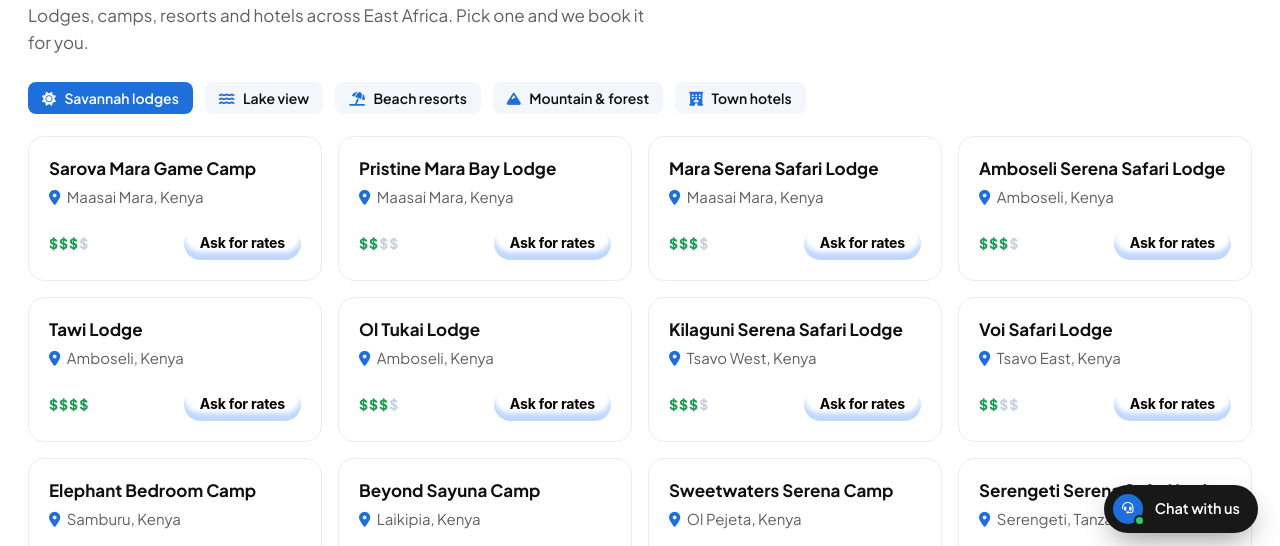
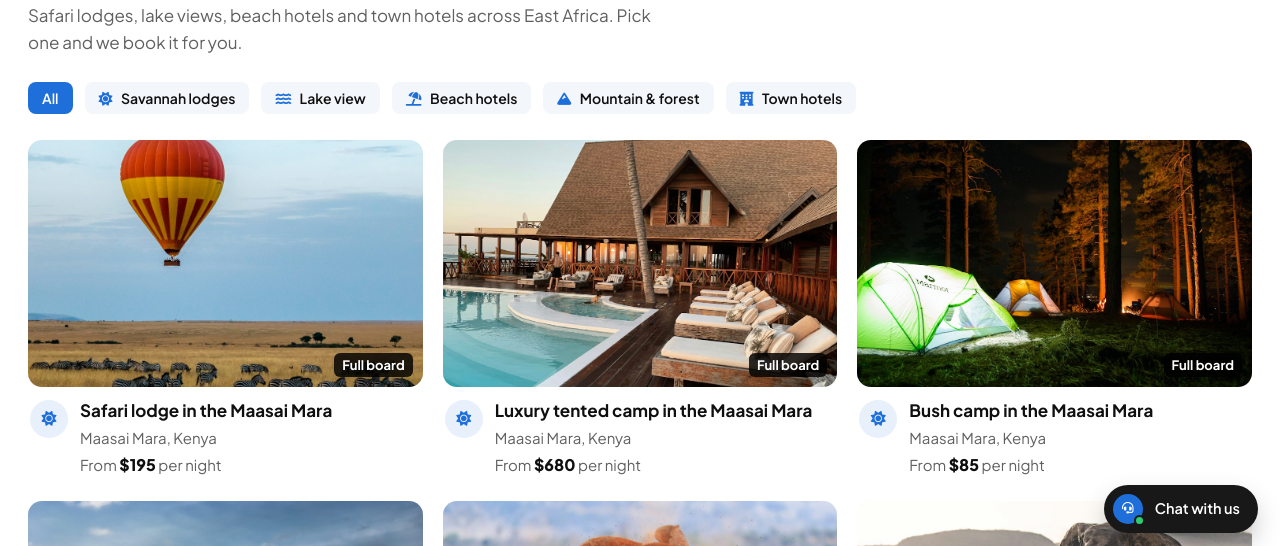
Before and after one commit to kabindu/safarinomad, a website: page accommodation.html in a window 1280 px wide. Shown: the part 245-791 px from the top of the page. Drawn offline with Linux system fonts and the light colour scheme.

Commit message:
Places to stay as package-style cards with a photo and price per night
- 26 stays such as 'Beach hotel in Lamu', 'Lake lodge in Naivasha', 'Safari
  lodge in the Maasai Mara': photo of the place, meal plan in the corner,
  place and 'From $X per night', same card as the packages
- Prices estimated per person per night (sharing) from the nightly costs in
  server/pricing.mjs plus our 30% margin; Lindberg publishes no nightly rates.
  Each stay keeps its properties (Lindberg's and others) as options for the team
- Tabs: All, savannah, lake, beach, mountain & forest, town
- Photos credited; contact form now asks for rates for the chosen stay

Co-Authored-By: Claude Opus 5.5 <noreply@anthropic.com>

```diff
--- a/accommodation.html
+++ b/accommodation.html
@@ -31,10 +31,10 @@
   <div class="wrap">
     <nav class="breadcrumb" aria-label="Breadcrumb"><a href="index.html">Home</a><i class="fa-solid fa-chevron-right"></i><span>Places to stay</span></nav>
     <h1>Places to stay</h1>
-    <p class="stay-lead">Lodges, camps, resorts and hotels across East Africa. Pick one and we book it for you.</p>
+    <p class="stay-lead">Safari lodges, lake views, beach hotels and town hotels across East Africa. Pick one and we book it for you.</p>
     <div class="tabs stay-tabs" id="stayTabs" role="tablist" aria-label="Kind of stay"></div>
-    <div class="stay-grid" id="stayGrid"></div>
-    <p class="stay-note">$ budget to $$$$ luxury. Rates change with the season; we confirm the price in your quote.</p>
+    <div class="card-grid" id="stayGrid"></div>
+    <p class="stay-note">Prices are per person per night, sharing a room, and change with the season. We confirm the exact rate in your quote.</p>
   </div>
 </section>
 </main>
--- a/css/pages.css
+++ b/css/pages.css
@@ -418,25 +418,12 @@
 .credit-list b{color:var(--yt-ink, #0B1F3A);font-weight:600;}
 
 /* ---------- Places to stay (accommodation.html) ----------
-   Clean, like Lindberg's lodges page: title, one line, one row of tabs, a grid of simple cards. */
+   Clean, like Lindberg's: title, one line, one row of tabs, then the same cards as the packages. */
 .stay-page{padding:36px 0 72px;}
 .stay-page h1{font-size:clamp(32px,4vw,46px);margin:14px 0 8px;}
-.stay-lead{font-size:17px;color:var(--yt-muted);max-width:620px;}
-.stay-tabs{margin:26px 0 22px;}
+.stay-lead{font-size:17px;color:var(--yt-muted);max-width:640px;}
+.stay-tabs{margin:26px 0 26px;}
 .stay-tabs .tab i{margin-right:6px;color:var(--orange);}
 .stay-tabs .tab.active i{color:inherit;}
-.stay-grid{display:grid;grid-template-columns:repeat(auto-fill,minmax(280px,1fr));gap:16px;}
-.stay-card{display:flex;flex-direction:column;gap:6px;padding:20px;border:1px solid var(--yt-line);border-radius:16px;background:#fff;transition:box-shadow .2s,border-color .2s;}
-.stay-card:hover{border-color:transparent;box-shadow:0 10px 28px -14px rgba(11,31,58,.35);}
-.stay-card h3{font-family:var(--font-body);font-size:17px;font-weight:700;color:var(--yt-text);line-height:1.3;}
-.stay-where{font-size:15px;color:var(--yt-muted);margin:0;}
-.stay-where i{color:var(--orange);margin-right:4px;}
-.stay-foot{display:flex;align-items:center;justify-content:space-between;gap:10px;margin-top:auto;padding-top:12px;}
-.stay-tier{font-size:14px;font-weight:800;color:#1f9d55;letter-spacing:1px;}
-.stay-tier i{font-style:normal;color:#c9d3df;}
-.stay-note{font-size:13.5px;color:var(--yt-muted);margin-top:22px;}
-@media (max-width:600px){
-  .stay-page{padding:24px 0 56px;}
-  .stay-grid{grid-template-columns:minmax(0,1fr);gap:10px;}
-  .stay-card{padding:16px;}
-}
+.stay-note{font-size:13.5px;color:var(--yt-muted);margin-top:28px;}
+@media (max-width:600px){ .stay-page{padding:24px 0 56px;} }
--- a/js/contact.js
+++ b/js/contact.js
@@ -30,12 +30,12 @@
     $('#message').value = `I'd like to travel with ${guide}. Please let me know availability and suggest an itinerary.`;
   }
 
-  // Arriving from "Request a room" on the services page
+  // Arriving from a card on Places to stay (accommodation.html)
   const hotel = params.get('hotel');
   if(hotel && !trip){
     $('#tripNotice').hidden = false;
     $('#tripNotice').innerHTML = `<i class="fa-solid fa-hotel"></i> You're asking about: <b>${hotel.replace(/[<>&]/g, '')}</b>`;
-    $('#message').value = `I'd like to book a room at ${hotel}. Please send me rates for my dates.`;
+    $('#message').value = `I'd like rates for: ${hotel}. My dates and number of travellers are:`;
   }
 
   function setStatus(msg, err){ status.textContent = msg; status.classList.add('show'); status.classList.toggle('error', !!err); }
--- a/js/data.js
+++ b/js/data.js
@@ -436,89 +436,77 @@ const FLIGHTS = [
   { from:'DAR', to:'JRO', time:'1h 10m', stops:0, region:'regional' }
 ];
 
-/* Places to stay (accommodation.html): one tab per setting, like Lindberg's lodges / resorts / town hotels.
-   tier: 1 budget … 4 luxury (a guide only; rates change by season). region: the city, for town hotels.
-   Only list places we can really book; no ratings or prices here (the team quotes rates). */
+/* Places to stay (accommodation.html): shown like the package cards, one card per kind of stay in one place
+   ("Beach hotel in Lamu", "Lake lodge in Naivasha"). Lindberg Safaris lists the same kinds of property
+   (lodges, luxury and bush camps, resort and town hotels) but publishes no nightly rates.
+   price: estimated USD per person per night, sharing, from the nightly costs in server/pricing.mjs plus
+   our usual 30% margin (budget $50 → $65, mid $150 → $195, premium $300 → $390 in Kenya). The team
+   confirms the real rate in the quote. options: properties we can offer there (a guide for the team). */
 const STAY_SETTINGS = [
-  { key:'savannah', short:'Savannah lodges', icon:'fa-sun' },
-  { key:'lake',     short:'Lake view',       icon:'fa-water' },
-  { key:'beach',    short:'Beach resorts',   icon:'fa-umbrella-beach' },
+  { key:'savannah', short:'Savannah lodges',   icon:'fa-sun' },
+  { key:'lake',     short:'Lake view',         icon:'fa-water' },
+  { key:'beach',    short:'Beach hotels',      icon:'fa-umbrella-beach' },
   { key:'mountain', short:'Mountain & forest', icon:'fa-mountain' },
-  { key:'town',     short:'Town hotels',     icon:'fa-hotel' }
+  { key:'town',     short:'Town hotels',       icon:'fa-hotel' }
 ];
 const STAYS = [
-  // Savannah: inside or beside the parks
-  { name:'Sarova Mara Game Camp', area:'Maasai Mara', country:'kenya', setting:'savannah', tier:3 },
-  { name:'Pristine Mara Bay Lodge', area:'Maasai Mara', country:'kenya', setting:'savannah', tier:2 },
-  { name:'Mara Serena Safari Lodge', area:'Maasai Mara', country:'kenya', setting:'savannah', tier:3 },
-  { name:'Amboseli Serena Safari Lodge', area:'Amboseli', country:'kenya', setting:'savannah', tier:3 },
-  { name:'Tawi Lodge', area:'Amboseli', country:'kenya', setting:'savannah', tier:4 },
-  { name:'Ol Tukai Lodge', area:'Amboseli', country:'kenya', setting:'savannah', tier:3 },
-  { name:'Kilaguni Serena Safari Lodge', area:'Tsavo West', country:'kenya', setting:'savannah', tier:3 },
-  { name:'Voi Safari Lodge', area:'Tsavo East', country:'kenya', setting:'savannah', tier:2 },
-  { name:'Elephant Bedroom Camp', area:'Samburu', country:'kenya', setting:'savannah', tier:3 },
-  { name:'Beyond Sayuna Camp', area:'Laikipia', country:'kenya', setting:'savannah', tier:3 },
-  { name:'Sweetwaters Serena Camp', area:'Ol Pejeta', country:'kenya', setting:'savannah', tier:3 },
-  { name:'Serengeti Serena Safari Lodge', area:'Serengeti', country:'tanzania', setting:'savannah', tier:3 },
-  { name:'Ngorongoro Serena Safari Lodge', area:'Ngorongoro Crater rim', country:'tanzania', setting:'savannah', tier:3 },
-  { name:'Tarangire Safari Lodge', area:'Tarangire', country:'tanzania', setting:'savannah', tier:2 },
-  { name:'Mweya Safari Lodge', area:'Queen Elizabeth National Park', country:'uganda', setting:'savannah', tier:3 },
-  { name:'Paraa Safari Lodge', area:'Murchison Falls', country:'uganda', setting:'savannah', tier:3 },
-  { name:'Ruzizi Tented Lodge', area:'Akagera', country:'rwanda', setting:'savannah', tier:3 },
+  // Savannah: inside or beside the parks, full board
+  { id:'mara-lodge', title:'Safari lodge in the Maasai Mara', place:'Maasai Mara', country:'kenya', setting:'savannah', board:'Full board', price:195,
+    img:'images/hero-balloon-zebras.jpg', alt:'Hot-air balloon over zebras in the Maasai Mara', options:['Pristine Mara Bay Lodge', 'Sarova Mara Game Camp', 'Mara Serena Safari Lodge'] },
+  { id:'mara-luxury', title:'Luxury tented camp in the Maasai Mara', place:'Maasai Mara', country:'kenya', setting:'savannah', board:'Full board', price:680,
+    img:'images/safari-lodge.jpg', alt:'Lodge deck and pool at sunset', options:['Angama Mara', 'Olare Mara Kempinski', "Cottar's 1920s Safari Camp"] },
+  { id:'mara-bush-camp', title:'Bush camp in the Maasai Mara', place:'Maasai Mara', country:'kenya', setting:'savannah', board:'Full board', price:85,
+    img:'images/camp-at-night.jpg', alt:'Tents glowing at a camp at night', options:['Matira Bush Camp', 'Olive Bush Camp'] },
+  { id:'amboseli-lodge', title:'Safari lodge in Amboseli', place:'Amboseli', country:'kenya', setting:'savannah', board:'Full board', price:260,
+    img:'images/stays/amboseli-kili-views.jpg', alt:'Kilimanjaro rising above Amboseli', options:['Amboseli Serena Safari Lodge', 'Ol Tukai Lodge', 'Tawi Lodge'] },
+  { id:'tsavo-lodge', title:'Safari lodge in Tsavo', place:'Tsavo East & West', country:'kenya', setting:'savannah', board:'Full board', price:195,
+    img:'images/stays/tsavo-west-chyulu.jpg', alt:'Red-dusted elephant in Tsavo', options:['Voi Safari Lodge', 'Kilaguni Serena Safari Lodge', 'Finch Hattons'] },
+  { id:'samburu-camp', title:'Tented camp in Samburu', place:'Samburu', country:'kenya', setting:'savannah', board:'Full board', price:390,
+    img:'images/elephant-savannah.jpg', alt:'Elephant on the dry savannah', options:['Elephant Bedroom Camp', 'Soroi Larsens Camp'] },
+  { id:'ol-pejeta-camp', title:'Safari camp at Ol Pejeta & Laikipia', place:'Ol Pejeta, Laikipia', country:'kenya', setting:'savannah', board:'Full board', price:390,
+    img:'images/rhinos.jpg', alt:'Rhinos grazing', options:['Sweetwaters Serena Camp', 'Asilia Ol Pejeta Bush Camp', 'Beyond Sayuna Camp'] },
+  { id:'serengeti-lodge', title:'Safari lodge in the Serengeti', place:'Serengeti', country:'tanzania', setting:'savannah', board:'Full board', price:415,
+    img:'images/serengeti-acacia.jpg', alt:'Acacia tree on the plains at sunset', options:['Serengeti Serena Safari Lodge', 'Meliá Serengeti Lodge', 'Four Seasons Safari Lodge'] },
+  { id:'ngorongoro-lodge', title:'Lodge on the Ngorongoro Crater rim', place:'Ngorongoro', country:'tanzania', setting:'savannah', board:'Full board', price:415,
+    img:'images/misty-acacia.jpg', alt:'Acacia trees in the morning mist', options:['Ngorongoro Serena Safari Lodge'] },
+  { id:'tarangire-lodge', title:'Safari lodge in Tarangire', place:'Tarangire', country:'tanzania', setting:'savannah', board:'Full board', price:250,
+    img:'images/stays/tarangire-manyara.jpg', alt:'Lions resting in a tree in Tarangire', options:['Tarangire Safari Lodge'] },
+  { id:'bwindi-lodge', title:'Gorilla lodge in Bwindi', place:'Bwindi Forest', country:'uganda', setting:'savannah', board:'Full board', price:365,
+    img:'images/stays/primate-explorer.jpg', alt:'Mountain gorillas in Bwindi', options:['Buhoma Lodge'] },
+  { id:'queen-elizabeth-lodge', title:'Safari lodge in Queen Elizabeth', place:'Queen Elizabeth National Park', country:'uganda', setting:'savannah', board:'Full board', price:170,
+    img:'images/stays/ishasha-lions.jpg', alt:'Lion resting in a tree', options:['Mweya Safari Lodge', 'Paraa Safari Lodge (Murchison)'] },
+  { id:'volcanoes-lodge', title:'Gorilla lodge in Volcanoes', place:'Volcanoes National Park', country:'rwanda', setting:'savannah', board:'Full board', price:495,
+    img:'images/stays/golden-monkeys.jpg', alt:'Golden monkey in the bamboo', options:['Mountain Gorilla View Lodge'] },
+  { id:'akagera-lodge', title:'Tented lodge in Akagera', place:'Akagera', country:'rwanda', setting:'savannah', board:'Full board', price:260,
+    img:'images/stays/akagera-camping.jpg', alt:'Giraffes on the plains of Akagera', options:['Ruzizi Tented Lodge'] },
   // Lake view
-  { name:'Lake Naivasha Sopa Resort', area:'Lake Naivasha', country:'kenya', setting:'lake', tier:2 },
-  { name:'Enashipai Resort & Spa', area:'Lake Naivasha', country:'kenya', setting:'lake', tier:3 },
-  { name:'Sarova Lion Hill Game Lodge', area:'Lake Nakuru National Park', country:'kenya', setting:'lake', tier:3 },
-  { name:'Lake Nakuru Lodge', area:'Lake Nakuru National Park', country:'kenya', setting:'lake', tier:2 },
-  { name:'Lake Manyara Serena Safari Lodge', area:'Lake Manyara', country:'tanzania', setting:'lake', tier:3 },
-  { name:'Speke Resort Munyonyo', area:'Kampala, Lake Victoria', country:'uganda', setting:'lake', tier:3 },
-  { name:'Lake Victoria Serena', area:'Kigo, Lake Victoria', country:'uganda', setting:'lake', tier:3 },
-  { name:'Protea Hotel Entebbe', area:'Entebbe, Lake Victoria', country:'uganda', setting:'lake', tier:2 },
-  { name:'Lake Kivu Serena Hotel', area:'Rubavu, Lake Kivu', country:'rwanda', setting:'lake', tier:3 },
-  // Beach
-  { name:'Diani Reef Beach Resort & Spa', area:'Diani', country:'kenya', setting:'beach', tier:3 },
-  { name:'Leopard Beach Resort', area:'Diani', country:'kenya', setting:'beach', tier:3 },
-  { name:'Baobab Beach Resort', area:'Diani', country:'kenya', setting:'beach', tier:2 },
-  { name:'Serena Beach Resort & Spa', area:'Shanzu, Mombasa', country:'kenya', setting:'beach', tier:3 },
-  { name:'Sarova Whitesands', area:'Bamburi, Mombasa', country:'kenya', setting:'beach', tier:3 },
-  { name:'Voyager Beach Resort', area:'Nyali, Mombasa', country:'kenya', setting:'beach', tier:2 },
-  { name:'PrideInn Paradise', area:'Shanzu, Mombasa', country:'kenya', setting:'beach', tier:2 },
-  { name:'Hemingways Watamu', area:'Watamu', country:'kenya', setting:'beach', tier:3 },
-  { name:'Turtle Bay Beach Club', area:'Watamu', country:'kenya', setting:'beach', tier:2 },
-  { name:'Peponi Hotel', area:'Shela, Lamu', country:'kenya', setting:'beach', tier:3 },
-  { name:'Zuri Zanzibar', area:'Kendwa, Zanzibar', country:'tanzania', setting:'beach', tier:4 },
-  { name:'Park Hyatt Zanzibar', area:'Stone Town seafront', country:'tanzania', setting:'beach', tier:4 },
+  { id:'naivasha-lodge', title:'Lake lodge in Naivasha', place:'Lake Naivasha', country:'kenya', setting:'lake', board:'Full board', price:195,
+    img:'images/lake-kivu-sunset.jpg', alt:'Sunset over a lake', options:['Lake Naivasha Sopa Resort', 'Enashipai Resort & Spa', 'Hippo Point Manor House'] },
+  { id:'nakuru-lodge', title:'Lodge at Lake Nakuru', place:'Lake Nakuru National Park', country:'kenya', setting:'lake', board:'Full board', price:195,
+    img:'images/flamingo.jpg', alt:'Flamingo wading in a lake', options:['Sarova Lion Hill Game Lodge', 'Lake Nakuru Lodge'] },
+  { id:'kivu-hotel', title:'Lake hotel on Lake Kivu', place:'Rubavu, Lake Kivu', country:'rwanda', setting:'lake', board:'Bed & breakfast', price:180,
+    img:'images/stays/lake-kivu-retreat.jpg', alt:'Children paddling a canoe on Lake Kivu', options:['Lake Kivu Serena Hotel'] },
+  // Beach, half board
+  { id:'lamu-hotel', title:'Beach hotel in Lamu', place:'Lamu & Shela', country:'kenya', setting:'beach', board:'Half board', price:150,
+    img:'images/stays/lamu-island.jpg', alt:'Lamu Old Town waterfront', options:['Peponi Hotel', 'The Majlis Resort'] },
+  { id:'diani-resort', title:'Beach resort in Diani', place:'Diani Beach', country:'kenya', setting:'beach', board:'Half board', price:130,
+    img:'images/coast-resort.jpg', alt:'Beach resort pool by the ocean', options:['Leopard Beach Resort & Spa', 'Baobab Beach Resort & Spa', 'Diani Reef Beach Resort'] },
+  { id:'mombasa-hotel', title:'Beach hotel in Mombasa', place:'Mombasa North Coast', country:'kenya', setting:'beach', board:'Half board', price:90,
+    img:'images/stays/mombasa-kilifi.jpg', alt:'Fort Jesus in Mombasa', options:['Serena Beach Resort & Spa', 'Sarova Whitesands', 'Voyager Beach Resort'] },
+  { id:'watamu-hotel', title:'Beach hotel in Watamu & Malindi', place:'Watamu & Malindi', country:'kenya', setting:'beach', board:'Half board', price:110,
+    img:'images/zanzibar-palms.jpg', alt:'Palm trees over a white-sand beach', options:['Hemingways Watamu', 'Turtle Bay Beach Club'] },
+  { id:'zanzibar-resort', title:'Beach resort in Zanzibar', place:'Zanzibar', country:'tanzania', setting:'beach', board:'Half board', price:150,
+    img:'images/overwater-villas.jpg', alt:'Villas over turquoise water', options:['Zuri Zanzibar', 'Park Hyatt Zanzibar', 'Emerson Spice'] },
   // Mountain & forest
-  { name:'Serena Mountain Lodge', area:'Mount Kenya forest', country:'kenya', setting:'mountain', tier:3 },
-  { name:'Fairmont Mount Kenya Safari Club', area:'Nanyuki', country:'kenya', setting:'mountain', tier:4 },
-  { name:'The Ark', area:'Aberdare National Park', country:'kenya', setting:'mountain', tier:2 },
-  { name:'Kilimanjaro mountain huts', area:'Marangu route: Mandara, Horombo, Kibo', country:'tanzania', setting:'mountain', tier:1 },
-  { name:'Buhoma Lodge', area:'Bwindi Impenetrable Forest', country:'uganda', setting:'mountain', tier:3 },
-  { name:'Mountain Gorilla View Lodge', area:'Volcanoes National Park', country:'rwanda', setting:'mountain', tier:3 },
-  // Town hotels (region = city tab)
-  { name:'Sarova Stanley', area:'City Centre', country:'kenya', setting:'town', region:'Nairobi', tier:3 },
-  { name:'Hemingways Nairobi', area:'Karen', country:'kenya', setting:'town', region:'Nairobi', tier:4 },
-  { name:'Giraffe Manor', area:'Karen', country:'kenya', setting:'town', region:'Nairobi', tier:4 },
-  { name:'Tribe Hotel', area:'Gigiri', country:'kenya', setting:'town', region:'Nairobi', tier:3 },
-  { name:'Radisson Blu Upper Hill', area:'Upper Hill', country:'kenya', setting:'town', region:'Nairobi', tier:3 },
-  { name:'Fairview Hotel', area:'Upper Hill', country:'kenya', setting:'town', region:'Nairobi', tier:2 },
-  { name:'Ole Sereni', area:'Mombasa Road, by Nairobi National Park', country:'kenya', setting:'town', region:'Nairobi', tier:3 },
-  { name:'Eka Hotel', area:'Mombasa Road', country:'kenya', setting:'town', region:'Nairobi', tier:2 },
-  { name:'The Boma Nairobi', area:'South C', country:'kenya', setting:'town', region:'Nairobi', tier:2 },
-  { name:'Ngong Hills Hotel', area:'Ngong Road', country:'kenya', setting:'town', region:'Nairobi', tier:1 },
-  { name:'Arusha Coffee Lodge', area:'Burka coffee estate', country:'tanzania', setting:'town', region:'Arusha', tier:3 },
-  { name:'Gran Meliá Arusha', area:'Arusha', country:'tanzania', setting:'town', region:'Arusha', tier:4 },
-  { name:'Mount Meru Hotel', area:'Arusha town', country:'tanzania', setting:'town', region:'Arusha', tier:2 },
-  { name:'Four Points by Sheraton Arusha', area:'Arusha town', country:'tanzania', setting:'town', region:'Arusha', tier:2 },
-  { name:'Hyatt Regency Dar es Salaam', area:'City Centre', country:'tanzania', setting:'town', region:'Dar & Zanzibar', tier:3 },
-  { name:'Dar es Salaam Serena', area:'City Centre', country:'tanzania', setting:'town', region:'Dar & Zanzibar', tier:3 },
-  { name:'Emerson Spice', area:'Stone Town, Zanzibar', country:'tanzania', setting:'town', region:'Dar & Zanzibar', tier:3 },
-  { name:'Kampala Serena', area:'City Centre', country:'uganda', setting:'town', region:'Kampala', tier:3 },
-  { name:'Sheraton Kampala', area:'City Centre', country:'uganda', setting:'town', region:'Kampala', tier:3 },
-  { name:'Kigali Marriott', area:'Kiyovu', country:'rwanda', setting:'town', region:'Kigali', tier:3 },
-  { name:'Kigali Serena', area:'City Centre', country:'rwanda', setting:'town', region:'Kigali', tier:3 },
-  { name:'Radisson Blu Kigali', area:'Kimihurura', country:'rwanda', setting:'town', region:'Kigali', tier:3 },
-  { name:'Hôtel des Mille Collines', area:'Kiyovu', country:'rwanda', setting:'town', region:'Kigali', tier:3 }
+  { id:'mount-kenya-lodge', title:'Forest lodge on Mount Kenya', place:'Mount Kenya & the Aberdares', country:'kenya', setting:'mountain', board:'Full board', price:195,
+    img:'images/stays/aberdare-treetops.jpg', alt:'Waterfall in the Aberdare forest', options:['Serena Mountain Lodge', 'The Ark', 'Fairmont Mount Kenya Safari Club'] },
+  // Town, bed & breakfast
+  { id:'nairobi-hotel', title:'Town hotel in Nairobi', place:'Nairobi', country:'kenya', setting:'town', board:'Bed & breakfast', price:110,
+    img:'images/nairobi-skyline.jpg', alt:'Nairobi city skyline at dawn', options:['Fairmont The Norfolk', 'Tribe Hotel', 'Sarova Stanley', 'JW Marriott Nairobi'] },
+  { id:'arusha-hotel', title:'Town hotel in Arusha', place:'Arusha', country:'tanzania', setting:'town', board:'Bed & breakfast', price:120,
+    img:'images/giraffe-sunset.jpg', alt:'Giraffe beside an acacia at sunset', options:['Arusha Coffee Lodge', 'Gran Meliá Arusha', 'Mount Meru Hotel'] },
+  { id:'kigali-hotel', title:'Town hotel in Kigali', place:'Kigali', country:'rwanda', setting:'town', board:'Bed & breakfast', price:140,
+    img:'images/stays/rwanda-complete.jpg', alt:'Tea picker in the hills of Rwanda', options:['Kigali Serena', 'Kigali Marriott', 'Hôtel des Mille Collines'] }
 ];
 
 /* Labels used by filters and search */
--- a/js/pages.js
+++ b/js/pages.js
@@ -51,27 +51,36 @@
   });
 
   /* ---------- Places to stay (accommodation.html) ----------
-     Kept simple, like Lindberg's lodges page: one row of tabs (one kind of stay at a time)
-     and a grid of cards, each with one button. accommodation.html#beach opens on that tab. */
+     Cards look exactly like the package cards: photo with the meal plan in the corner, a round icon,
+     the title ("Beach hotel in Lamu"), the place and the price per night. One tap asks for rates.
+     Tabs: All, then one kind of stay; accommodation.html#beach opens on that tab. */
   const stayGrid = document.getElementById('stayGrid'), stayTabs = document.getElementById('stayTabs');
   if(stayGrid && stayTabs && typeof STAY_SETTINGS !== 'undefined'){
     const esc = v => String(v).replace(/&/g, '&amp;').replace(/</g, '&lt;').replace(/"/g, '&quot;');
     const COUNTRY = { kenya:'Kenya', tanzania:'Tanzania', uganda:'Uganda', rwanda:'Rwanda' };
-    const LEVEL = ['', 'Budget', 'Mid-range', 'Upper mid-range', 'Luxury'];
-    const tier = n => `<span class="stay-tier" title="${LEVEL[n]}" translate="no">${'$'.repeat(n)}<i>${'$'.repeat(4 - n)}</i></span>`;
+    const ICON = Object.fromEntries(STAY_SETTINGS.map(st => [st.key, st.icon]));
     const kinds = STAY_SETTINGS.filter(st => STAYS.some(x => x.setting === st.key));
     const card = x => `
-      <article class="stay-card">
-        <h3 translate="no">${esc(x.name)}</h3>
-        <p class="stay-where"><i class="fa-solid fa-location-dot"></i> ${esc(x.area)}, ${COUNTRY[x.country]}</p>
-        <div class="stay-foot">${tier(x.tier)}<a class="btn btn-sm" href="contact.html?hotel=${encodeURIComponent(x.name)}">Ask for rates</a></div>
+      <article class="trip-card stay-card">
+        <a class="trip-link" href="contact.html?hotel=${encodeURIComponent(x.title)}" aria-label="${esc(x.title)}: ask for rates"></a>
+        <div class="trip-img"><img src="${x.img}" alt="${esc(x.alt)}" loading="lazy"><span class="dur">${esc(x.board)}</span></div>
+        <div class="trip-meta">
+          <span class="trip-icon" aria-hidden="true"><i class="fa-solid ${ICON[x.setting]}"></i></span>
+          <div class="trip-text">
+            <h3>${esc(x.title)}</h3>
+            <p class="trip-where">${esc(x.place)}, ${COUNTRY[x.country]}</p>
+            <p class="trip-price">From <span class="price-now" data-usd="${x.price}"></span> per night</p>
+          </div>
+        </div>
       </article>`;
-    stayTabs.innerHTML = kinds.map(st => `<button class="tab" role="tab" data-kind="${st.key}"><i class="fa-solid ${st.icon}"></i> ${esc(st.short)}</button>`).join('');
+    stayTabs.innerHTML = `<button class="tab" role="tab" data-kind="">All</button>`
+      + kinds.map(st => `<button class="tab" role="tab" data-kind="${st.key}"><i class="fa-solid ${st.icon}"></i> ${esc(st.short)}</button>`).join('');
     const show = key => {
-      const st = kinds.find(k => k.key === key) || kinds[0];
-      stayTabs.querySelectorAll('.tab').forEach(t => { const on = t.dataset.kind === st.key; t.classList.toggle('active', on); t.setAttribute('aria-selected', on); });
-      stayGrid.innerHTML = STAYS.filter(x => x.setting === st.key).map(card).join('');
-      if(location.hash.slice(1) !== st.key) history.replaceState(null, '', '#' + st.key);
+      const k = kinds.some(st => st.key === key) ? key : '';
+      stayTabs.querySelectorAll('.tab').forEach(t => { const on = t.dataset.kind === k; t.classList.toggle('active', on); t.setAttribute('aria-selected', on); });
+      stayGrid.innerHTML = STAYS.filter(x => !k || x.setting === k).map(card).join('');
+      if(typeof SN.refresh === 'function') SN.refresh();   // fill in prices in the chosen currency
+      history.replaceState(null, '', k ? '#' + k : location.pathname);
     };
     stayTabs.addEventListener('click', e => { const t = e.target.closest('.tab'); if(t) show(t.dataset.kind); });
     window.addEventListener('hashchange', () => show(location.hash.slice(1)));
```
Also changed, not shown: photo-credits.html (+1 -1 lines), images/stays/aberdare-treetops.jpg (added), images/stays/akagera-camping.jpg (added), images/stays/amboseli-kili-views.jpg (added), images/stays/golden-monkeys.jpg (added), images/stays/ishasha-lions.jpg (added), images/stays/lake-kivu-retreat.jpg (added), images/stays/lamu-island.jpg (added), images/stays/mombasa-kilifi.jpg (added), images/stays/primate-explorer.jpg (added), images/stays/rwanda-complete.jpg (added), images/stays/tarangire-manyara.jpg (added), images/stays/tsavo-west-chyulu.jpg (added).
